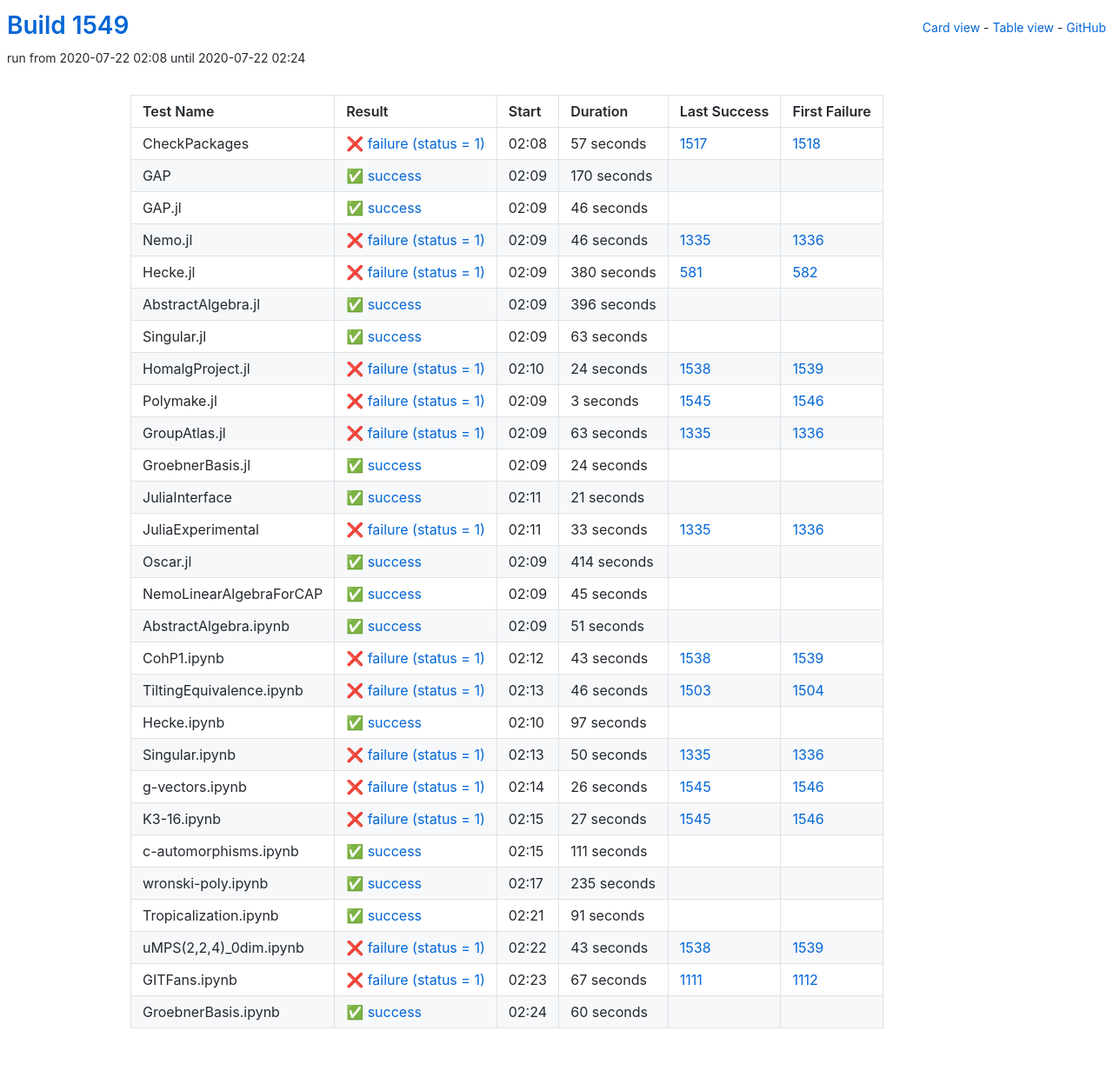
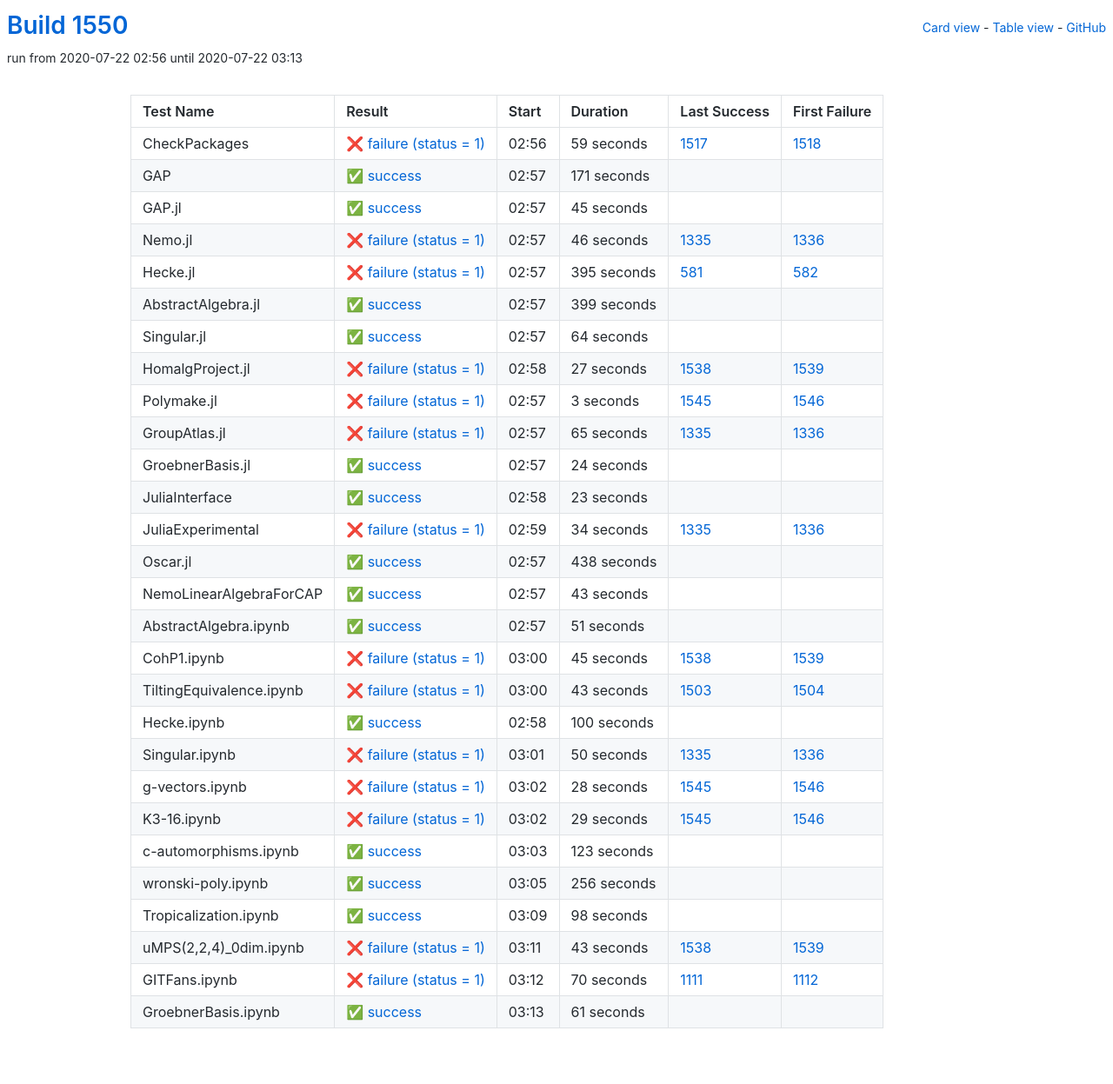
Before and after one commit to oscar-system/oscar-ci-status-1.4, a Jekyll site: the page built from table.html, in a window 1280 px wide. Shown: the whole page at 87% size. Built offline with Jekyll 4.4.1, drawn with Linux system fonts in a browser that asks for light colours.

Commit message:
Build #1550

```diff
--- a/_data/ci.yml
+++ b/_data/ci.yml
@@ -1,6 +1,6 @@
 ---
-build: 1549
-build_url: https://oscarci.mathematik.uni-kl.de/job/oscar-julia-1.4/1549/
+build: 1550
+build_url: https://oscarci.mathematik.uni-kl.de/job/oscar-julia-1.4/1550/
 job: oscar-julia-1.4
 organization: oscar-system
 repo: oscar-ci-status-1.4
@@ -8,44 +8,44 @@ repourl: https://github.com/oscar-system/oscar-ci-status-1.4
 tests:
 - name: CheckPackages
   id: checkpackages
-  log: https://oscarci.mathematik.uni-kl.de/job/oscar-julia-1.4/1549/artifact/logs/build-1549/CheckPackages.log
-  start: 2020-07-22 02:08
+  log: https://oscarci.mathematik.uni-kl.de/job/oscar-julia-1.4/1550/artifact/logs/build-1550/CheckPackages.log
+  start: 2020-07-22 02:56
   success: false
   exitcode: 1
   status: failure
-  duration: 57
+  duration: 59
   last_success: 1517
   last_success_url: https://oscarci.mathematik.uni-kl.de/job/oscar-julia-1.4/1517/
   first_failure: 1518
   first_failure_url: https://oscarci.mathematik.uni-kl.de/job/oscar-julia-1.4/1518/
 - name: GAP
   id: gap
-  log: https://oscarci.mathematik.uni-kl.de/job/oscar-julia-1.4/1549/artifact/logs/build-1549/GAP.log
-  start: 2020-07-22 02:09
+  log: https://oscarci.mathematik.uni-kl.de/job/oscar-julia-1.4/1550/artifact/logs/build-1550/GAP.log
+  start: 2020-07-22 02:57
   success: true
   exitcode: 0
   status: success
-  duration: 170
+  duration: 171
   last_success: false
   last_success_url:
   first_failure: false
   first_failure_url:
 - name: GAP.jl
   id: gap-jl
-  log: https://oscarci.mathematik.uni-kl.de/job/oscar-julia-1.4/1549/artifact/logs/build-1549/GAP.jl.log
-  start: 2020-07-22 02:09
+  log: https://oscarci.mathematik.uni-kl.de/job/oscar-julia-1.4/1550/artifact/logs/build-1550/GAP.jl.log
+  start: 2020-07-22 02:57
   success: true
   exitcode: 0
   status: success
-  duration: 46
+  duration: 45
   last_success: false
   last_success_url:
   first_failure: false
   first_failure_url:
 - name: Nemo.jl
   id: nemo-jl
-  log: https://oscarci.mathematik.uni-kl.de/job/oscar-julia-1.4/1549/artifact/logs/build-1549/Nemo.jl.log
-  start: 2020-07-22 02:09
+  log: https://oscarci.mathematik.uni-kl.de/job/oscar-julia-1.4/1550/artifact/logs/build-1550/Nemo.jl.log
+  start: 2020-07-22 02:57
   success: false
   exitcode: 1
   status: failure
@@ -56,56 +56,56 @@ tests:
   first_failure_url: https://oscarci.mathematik.uni-kl.de/job/oscar-julia-1.4/1336/
 - name: Hecke.jl
   id: hecke-jl
-  log: https://oscarci.mathematik.uni-kl.de/job/oscar-julia-1.4/1549/artifact/logs/build-1549/Hecke.jl.log
-  start: 2020-07-22 02:09
+  log: https://oscarci.mathematik.uni-kl.de/job/oscar-julia-1.4/1550/artifact/logs/build-1550/Hecke.jl.log
+  start: 2020-07-22 02:57
   success: false
   exitcode: 1
   status: failure
-  duration: 380
+  duration: 395
   last_success: 581
   last_success_url: https://oscarci.mathematik.uni-kl.de/job/oscar-julia-1.4/581/
   first_failure: 582
   first_failure_url: https://oscarci.mathematik.uni-kl.de/job/oscar-julia-1.4/582/
 - name: AbstractAlgebra.jl
   id: abstractalgebra-jl
-  log: https://oscarci.mathematik.uni-kl.de/job/oscar-julia-1.4/1549/artifact/logs/build-1549/AbstractAlgebra.jl.log
-  start: 2020-07-22 02:09
+  log: https://oscarci.mathematik.uni-kl.de/job/oscar-julia-1.4/1550/artifact/logs/build-1550/AbstractAlgebra.jl.log
+  start: 2020-07-22 02:57
   success: true
   exitcode: 0
   status: success
-  duration: 396
+  duration: 399
   last_success: false
   last_success_url:
   first_failure: false
   first_failure_url:
 - name: Singular.jl
   id: singular-jl
-  log: https://oscarci.mathematik.uni-kl.de/job/oscar-julia-1.4/1549/artifact/logs/build-1549/Singular.jl.log
-  start: 2020-07-22 02:09
+  log: https://oscarci.mathematik.uni-kl.de/job/oscar-julia-1.4/1550/artifact/logs/build-1550/Singular.jl.log
+  start: 2020-07-22 02:57
   success: true
   exitcode: 0
   status: success
-  duration: 63
+  duration: 64
   last_success: false
   last_success_url:
   first_failure: false
   first_failure_url:
 - name: HomalgProject.jl
   id: homalgproject-jl
-  log: https://oscarci.mathematik.uni-kl.de/job/oscar-julia-1.4/1549/artifact/logs/build-1549/HomalgProject.jl.log
-  start: 2020-07-22 02:10
+  log: https://oscarci.mathematik.uni-kl.de/job/oscar-julia-1.4/1550/artifact/logs/build-1550/HomalgProject.jl.log
+  start: 2020-07-22 02:58
   success: false
   exitcode: 1
   status: failure
-  duration: 24
+  duration: 27
   last_success: 1538
   last_success_url: https://oscarci.mathematik.uni-kl.de/job/oscar-julia-1.4/1538/
   first_failure: 1539
   first_failure_url: https://oscarci.mathematik.uni-kl.de/job/oscar-julia-1.4/1539/
 - name: Polymake.jl
   id: polymake-jl
-  log: https://oscarci.mathematik.uni-kl.de/job/oscar-julia-1.4/1549/artifact/logs/build-1549/Polymake.jl.log
-  start: 2020-07-22 02:09
+  log: https://oscarci.mathematik.uni-kl.de/job/oscar-julia-1.4/1550/artifact/logs/build-1550/Polymake.jl.log
+  start: 2020-07-22 02:57
   success: false
   exitcode: 1
   status: failure
@@ -116,20 +116,20 @@ tests:
   first_failure_url: https://oscarci.mathematik.uni-kl.de/job/oscar-julia-1.4/1546/
 - name: GroupAtlas.jl
   id: groupatlas-jl
-  log: https://oscarci.mathematik.uni-kl.de/job/oscar-julia-1.4/1549/artifact/logs/build-1549/GroupAtlas.jl.log
-  start: 2020-07-22 02:09
+  log: https://oscarci.mathematik.uni-kl.de/job/oscar-julia-1.4/1550/artifact/logs/build-1550/GroupAtlas.jl.log
+  start: 2020-07-22 02:57
   success: false
   exitcode: 1
   status: failure
-  duration: 63
+  duration: 65
   last_success: 1335
   last_success_url: https://oscarci.mathematik.uni-kl.de/job/oscar-julia-1.4/1335/
   first_failure: 1336
   first_failure_url: https://oscarci.mathematik.uni-kl.de/job/oscar-julia-1.4/1336/
 - name: GroebnerBasis.jl
   id: groebnerbasis-jl
-  log: https://oscarci.mathematik.uni-kl.de/job/oscar-julia-1.4/1549/artifact/logs/build-1549/GroebnerBasis.jl.log
-  start: 2020-07-22 02:09
+  log: https://oscarci.mathematik.uni-kl.de/job/oscar-julia-1.4/1550/artifact/logs/build-1550/GroebnerBasis.jl.log
+  start: 2020-07-22 02:57
   success: true
   exitcode: 0
   status: success
@@ -140,56 +140,56 @@ tests:
   first_failure_url:
 - name: JuliaInterface
   id: juliainterface
-  log: https://oscarci.mathematik.uni-kl.de/job/oscar-julia-1.4/1549/artifact/logs/build-1549/JuliaInterface.log
-  start: 2020-07-22 02:11
+  log: https://oscarci.mathematik.uni-kl.de/job/oscar-julia-1.4/1550/artifact/logs/build-1550/JuliaInterface.log
+  start: 2020-07-22 02:58
   success: true
   exitcode: 0
   status: success
-  duration: 21
+  duration: 23
   last_success: false
   last_success_url:
   first_failure: false
   first_failure_url:
 - name: JuliaExperimental
   id: juliaexperimental
-  log: https://oscarci.mathematik.uni-kl.de/job/oscar-julia-1.4/1549/artifact/logs/build-1549/JuliaExperimental.log
-  start: 2020-07-22 02:11
+  log: https://oscarci.mathematik.uni-kl.de/job/oscar-julia-1.4/1550/artifact/logs/build-1550/JuliaExperimental.log
+  start: 2020-07-22 02:59
   success: false
   exitcode: 1
   status: failure
-  duration: 33
+  duration: 34
   last_success: 1335
   last_success_url: https://oscarci.mathematik.uni-kl.de/job/oscar-julia-1.4/1335/
   first_failure: 1336
   first_failure_url: https://oscarci.mathematik.uni-kl.de/job/oscar-julia-1.4/1336/
 - name: Oscar.jl
   id: oscar-jl
-  log: https://oscarci.mathematik.uni-kl.de/job/oscar-julia-1.4/1549/artifact/logs/build-1549/Oscar.jl.log
-  start: 2020-07-22 02:09
+  log: https://oscarci.mathematik.uni-kl.de/job/oscar-julia-1.4/1550/artifact/logs/build-1550/Oscar.jl.log
+  start: 2020-07-22 02:57
   success: true
   exitcode: 0
   status: success
-  duration: 414
+  duration: 438
   last_success: false
   last_success_url:
   first_failure: false
   first_failure_url:
 - name: NemoLinearAlgebraForCAP
   id: nemolinearalgebraforcap
-  log: https://oscarci.mathematik.uni-kl.de/job/oscar-julia-1.4/1549/artifact/logs/build-1549/NemoLinearAlgebraForCAP.log
-  start: 2020-07-22 02:09
+  log: https://oscarci.mathematik.uni-kl.de/job/oscar-julia-1.4/1550/artifact/logs/build-1550/NemoLinearAlgebraForCAP.log
+  start: 2020-07-22 02:57
   success: true
   exitcode: 0
   status: success
-  duration: 45
+  duration: 43
   last_success: false
   last_success_url:
   first_failure: false
   first_failure_url:
 - name: AbstractAlgebra.ipynb
   id: abstractalgebra-ipynb
-  log: https://oscarci.mathematik.uni-kl.de/job/oscar-julia-1.4/1549/artifact/logs/build-1549/AbstractAlgebra.ipynb.log
-  start: 2020-07-22 02:09
+  log: https://oscarci.mathematik.uni-kl.de/job/oscar-julia-1.4/1550/artifact/logs/build-1550/AbstractAlgebra.ipynb.log
+  start: 2020-07-22 02:57
   success: true
   exitcode: 0
   status: success
@@ -200,44 +200,44 @@ tests:
   first_failure_url:
 - name: CohP1.ipynb
   id: cohp1-ipynb
-  log: https://oscarci.mathematik.uni-kl.de/job/oscar-julia-1.4/1549/artifact/logs/build-1549/CohP1.ipynb.log
-  start: 2020-07-22 02:12
+  log: https://oscarci.mathematik.uni-kl.de/job/oscar-julia-1.4/1550/artifact/logs/build-1550/CohP1.ipynb.log
+  start: 2020-07-22 03:00
   success: false
   exitcode: 1
   status: failure
-  duration: 43
+  duration: 45
   last_success: 1538
   last_success_url: https://oscarci.mathematik.uni-kl.de/job/oscar-julia-1.4/1538/
   first_failure: 1539
   first_failure_url: https://oscarci.mathematik.uni-kl.de/job/oscar-julia-1.4/1539/
 - name: TiltingEquivalence.ipynb
   id: tiltingequivalence-ipynb
-  log: https://oscarci.mathematik.uni-kl.de/job/oscar-julia-1.4/1549/artifact/logs/build-1549/TiltingEquivalence.ipynb.log
-  start: 2020-07-22 02:13
+  log: https://oscarci.mathematik.uni-kl.de/job/oscar-julia-1.4/1550/artifact/logs/build-1550/TiltingEquivalence.ipynb.log
+  start: 2020-07-22 03:00
   success: false
   exitcode: 1
   status: failure
-  duration: 46
+  duration: 43
   last_success: 1503
   last_success_url: https://oscarci.mathematik.uni-kl.de/job/oscar-julia-1.4/1503/
   first_failure: 1504
   first_failure_url: https://oscarci.mathematik.uni-kl.de/job/oscar-julia-1.4/1504/
 - name: Hecke.ipynb
   id: hecke-ipynb
-  log: https://oscarci.mathematik.uni-kl.de/job/oscar-julia-1.4/1549/artifact/logs/build-1549/Hecke.ipynb.log
-  start: 2020-07-22 02:10
+  log: https://oscarci.mathematik.uni-kl.de/job/oscar-julia-1.4/1550/artifact/logs/build-1550/Hecke.ipynb.log
+  start: 2020-07-22 02:58
   success: true
   exitcode: 0
   status: success
-  duration: 97
+  duration: 100
   last_success: false
   last_success_url:
   first_failure: false
   first_failure_url:
 - name: Singular.ipynb
   id: singular-ipynb
-  log: https://oscarci.mathematik.uni-kl.de/job/oscar-julia-1.4/1549/artifact/logs/build-1549/Singular.ipynb.log
-  start: 2020-07-22 02:13
+  log: https://oscarci.mathematik.uni-kl.de/job/oscar-julia-1.4/1550/artifact/logs/build-1550/Singular.ipynb.log
+  start: 2020-07-22 03:01
   success: false
   exitcode: 1
   status: failure
@@ -248,68 +248,68 @@ tests:
   first_failure_url: https://oscarci.mathematik.uni-kl.de/job/oscar-julia-1.4/1336/
 - name: g-vectors.ipynb
   id: g-vectors-ipynb
-  log: https://oscarci.mathematik.uni-kl.de/job/oscar-julia-1.4/1549/artifact/logs/build-1549/g-vectors.ipynb.log
-  start: 2020-07-22 02:14
+  log: https://oscarci.mathematik.uni-kl.de/job/oscar-julia-1.4/1550/artifact/logs/build-1550/g-vectors.ipynb.log
+  start: 2020-07-22 03:02
   success: false
   exitcode: 1
   status: failure
-  duration: 26
+  duration: 28
   last_success: 1545
   last_success_url: https://oscarci.mathematik.uni-kl.de/job/oscar-julia-1.4/1545/
   first_failure: 1546
   first_failure_url: https://oscarci.mathematik.uni-kl.de/job/oscar-julia-1.4/1546/
 - name: K3-16.ipynb
   id: k3-16-ipynb
-  log: https://oscarci.mathematik.uni-kl.de/job/oscar-julia-1.4/1549/artifact/logs/build-1549/K3-16.ipynb.log
-  start: 2020-07-22 02:15
+  log: https://oscarci.mathematik.uni-kl.de/job/oscar-julia-1.4/1550/artifact/logs/build-1550/K3-16.ipynb.log
+  start: 2020-07-22 03:02
   success: false
   exitcode: 1
   status: failure
-  duration: 27
+  duration: 29
   last_success: 1545
   last_success_url: https://oscarci.mathematik.uni-kl.de/job/oscar-julia-1.4/1545/
   first_failure: 1546
   first_failure_url: https://oscarci.mathematik.uni-kl.de/job/oscar-julia-1.4/1546/
 - name: c-automorphisms.ipynb
   id: c-automorphisms-ipynb
-  log: https://oscarci.mathematik.uni-kl.de/job/oscar-julia-1.4/1549/artifact/logs/build-1549/c-automorphisms.ipynb.log
-  start: 2020-07-22 02:15
+  log: https://oscarci.mathematik.uni-kl.de/job/oscar-julia-1.4/1550/artifact/logs/build-1550/c-automorphisms.ipynb.log
+  start: 2020-07-22 03:03
   success: true
   exitcode: 0
   status: success
-  duration: 111
+  duration: 123
   last_success: false
   last_success_url:
   first_failure: false
   first_failure_url:
 - name: wronski-poly.ipynb
   id: wronski-poly-ipynb
-  log: https://oscarci.mathematik.uni-kl.de/job/oscar-julia-1.4/1549/artifact/logs/build-1549/wronski-poly.ipynb.log
-  start: 2020-07-22 02:17
+  log: https://oscarci.mathematik.uni-kl.de/job/oscar-julia-1.4/1550/artifact/logs/build-1550/wronski-poly.ipynb.log
+  start: 2020-07-22 03:05
   success: true
   exitcode: 0
   status: success
-  duration: 235
+  duration: 256
   last_success: false
   last_success_url:
   first_failure: false
   first_failure_url:
 - name: Tropicalization.ipynb
   id: tropicalization-ipynb
-  log: https://oscarci.mathematik.uni-kl.de/job/oscar-julia-1.4/1549/artifact/logs/build-1549/Tropicalization.ipynb.log
-  start: 2020-07-22 02:21
+  log: https://oscarci.mathematik.uni-kl.de/job/oscar-julia-1.4/1550/artifact/logs/build-1550/Tropicalization.ipynb.log
+  start: 2020-07-22 03:09
   success: true
   exitcode: 0
   status: success
-  duration: 91
+  duration: 98
   last_success: false
   last_success_url:
   first_failure: false
   first_failure_url:
 - name: uMPS(2,2,4)_0dim.ipynb
   id: umps-2-2-4-0dim-ipynb
-  log: https://oscarci.mathematik.uni-kl.de/job/oscar-julia-1.4/1549/artifact/logs/build-1549/uMPS-2-2-4-_0dim.ipynb.log
-  start: 2020-07-22 02:22
+  log: https://oscarci.mathematik.uni-kl.de/job/oscar-julia-1.4/1550/artifact/logs/build-1550/uMPS-2-2-4-_0dim.ipynb.log
+  start: 2020-07-22 03:11
   success: false
   exitcode: 1
   status: failure
@@ -320,24 +320,24 @@ tests:
   first_failure_url: https://oscarci.mathematik.uni-kl.de/job/oscar-julia-1.4/1539/
 - name: GITFans.ipynb
   id: gitfans-ipynb
-  log: https://oscarci.mathematik.uni-kl.de/job/oscar-julia-1.4/1549/artifact/logs/build-1549/GITFans.ipynb.log
-  start: 2020-07-22 02:23
+  log: https://oscarci.mathematik.uni-kl.de/job/oscar-julia-1.4/1550/artifact/logs/build-1550/GITFans.ipynb.log
+  start: 2020-07-22 03:12
   success: false
   exitcode: 1
   status: failure
-  duration: 67
+  duration: 70
   last_success: 1111
   last_success_url: https://oscarci.mathematik.uni-kl.de/job/oscar-julia-1.4/1111/
   first_failure: 1112
   first_failure_url: https://oscarci.mathematik.uni-kl.de/job/oscar-julia-1.4/1112/
 - name: GroebnerBasis.ipynb
   id: groebnerbasis-ipynb
-  log: https://oscarci.mathematik.uni-kl.de/job/oscar-julia-1.4/1549/artifact/logs/build-1549/GroebnerBasis.ipynb.log
-  start: 2020-07-22 02:24
+  log: https://oscarci.mathematik.uni-kl.de/job/oscar-julia-1.4/1550/artifact/logs/build-1550/GroebnerBasis.ipynb.log
+  start: 2020-07-22 03:13
   success: true
   exitcode: 0
   status: success
-  duration: 60
+  duration: 61
   last_success: false
   last_success_url:
   first_failure: false
```
Also changed, not shown: README.md.
